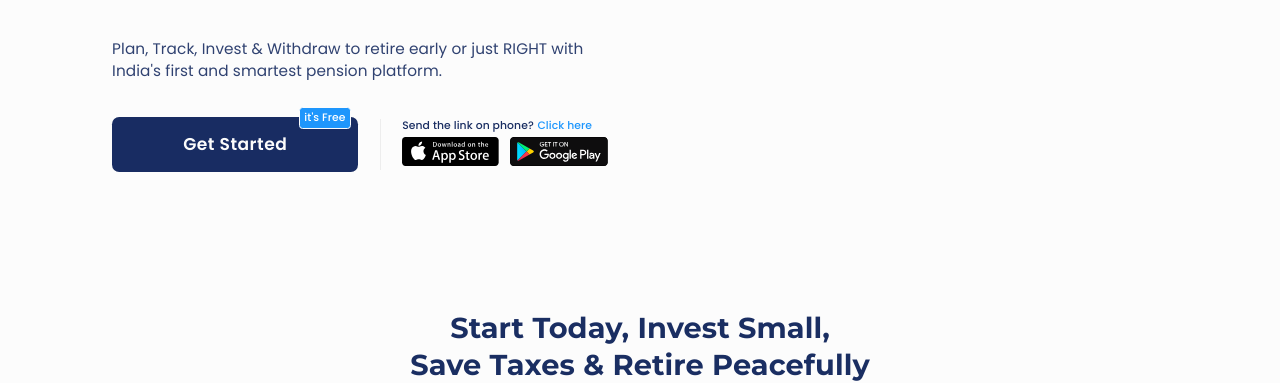
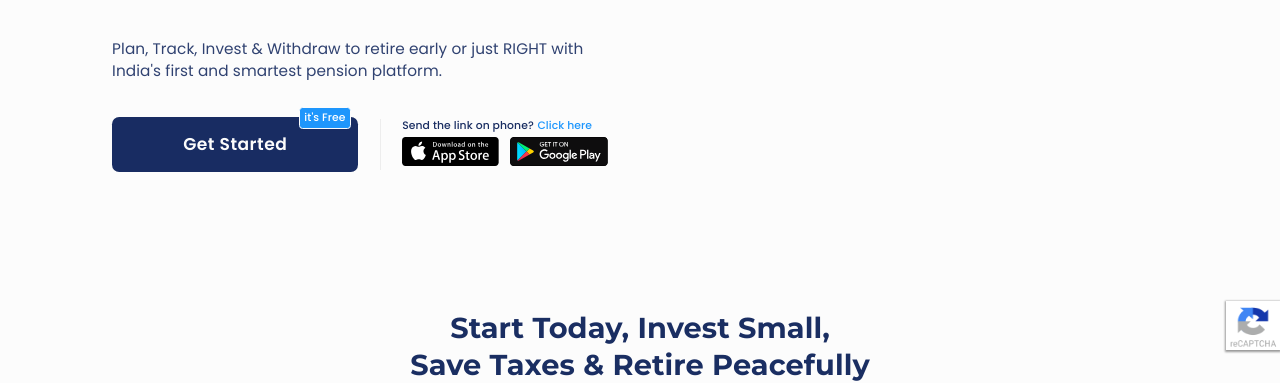
Before and after one commit to avi-codesmith/pensionbox-xlone, a plain HTML site: page index.html in a window 1280 px wide. Shown: the part 435-818 px from the top of the page. Drawn offline with nearby package versions, Linux system fonts and the light colour scheme.

Commit message:
Add new functions

```diff
--- a/css/style.css
+++ b/css/style.css
@@ -1686,3 +1686,14 @@
   display: flex;
   cursor: pointer;
 }
+
+.captcha {
+  position: fixed;
+  bottom: 15px;
+  right: 0px;
+  height: 5.5rem;
+  width: 6rem;
+  background-color: #fff;
+  box-shadow: 0 1px 2px 1px #999;
+  cursor: pointer;
+}
--- a/index.html
+++ b/index.html
@@ -2134,6 +2134,14 @@
       </div>
     </div>
 
+    <a href="https://developers.google.com/recaptcha">
+      <img
+        class="captcha"
+        title="Protected by recaptcha"
+        src="images/RecaptchaLogo.svg.png"
+      />
+    </a>
+
     <script
       type="module"
       src="https://unpkg.com/ionicons@7.1.0/dist/ionicons/ionicons.esm.js"
```
Also changed, not shown: images/RecaptchaLogo.svg.png (added).
